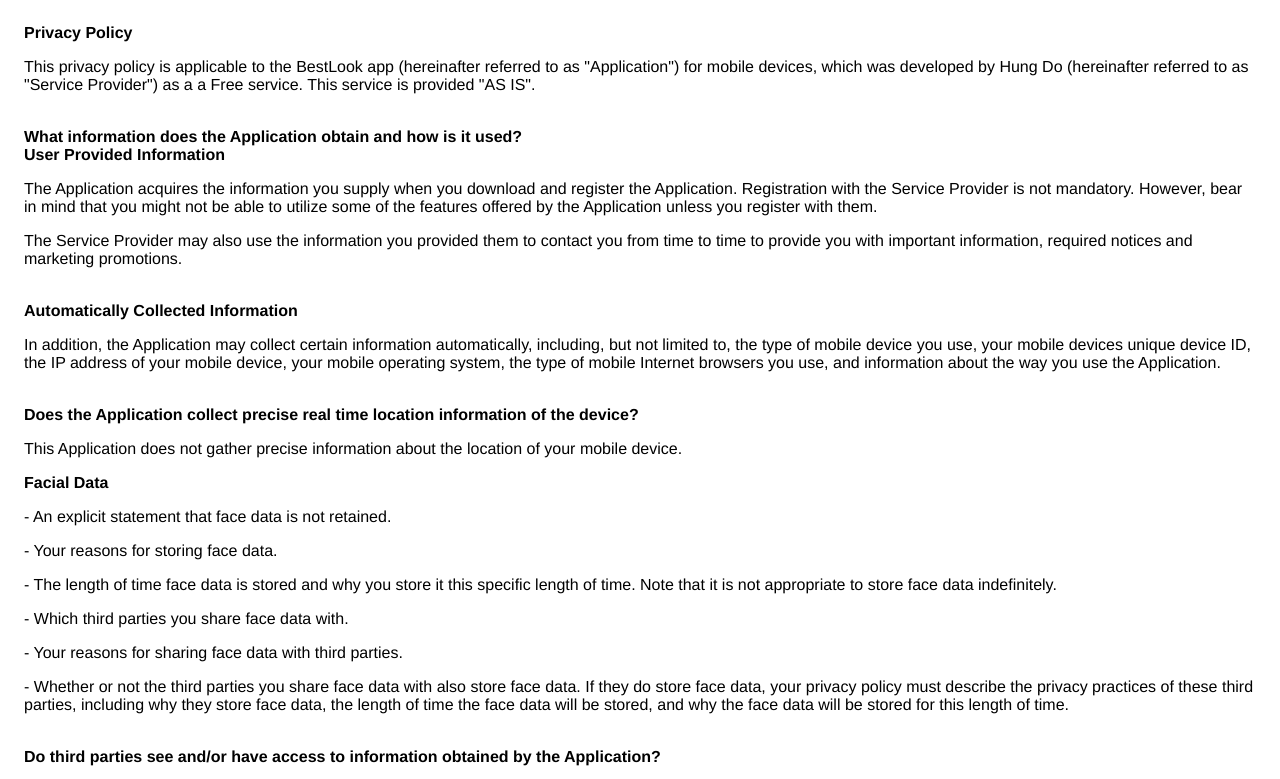
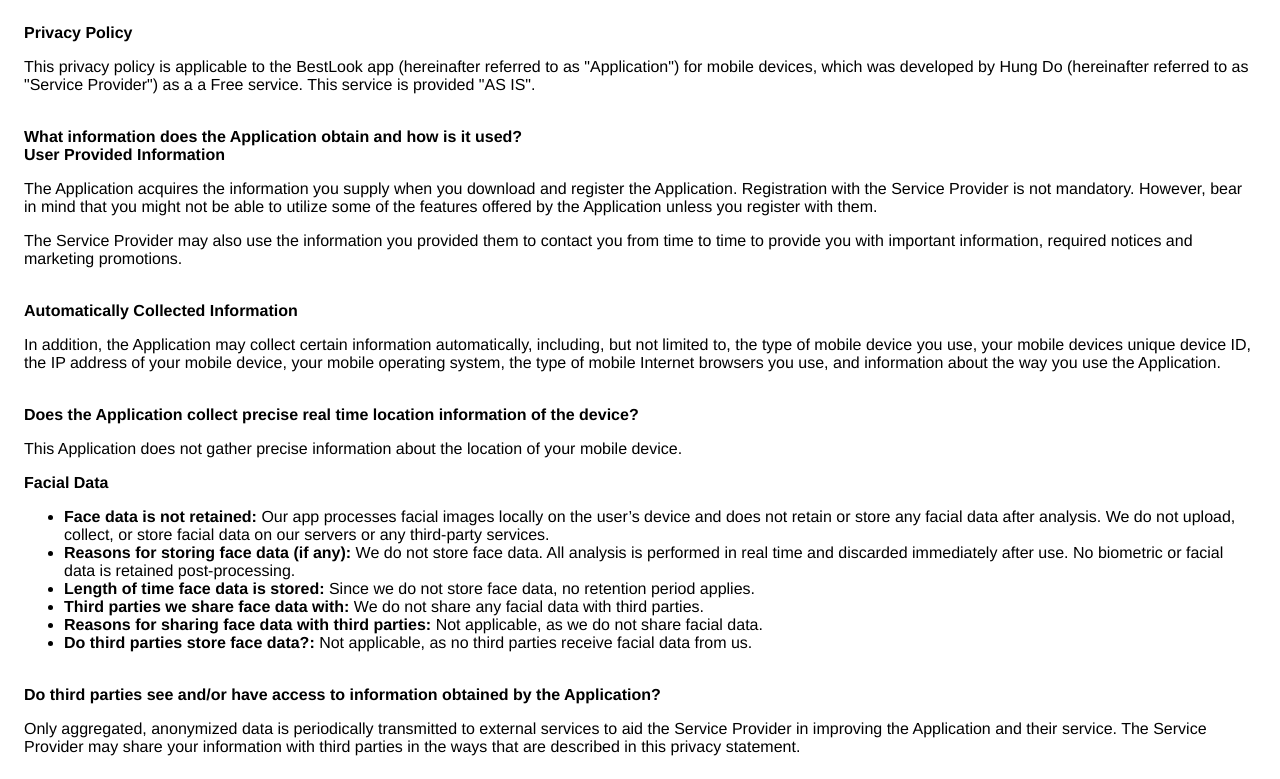
Before and after one commit to best-look/best-look.github.io, a plain HTML site: page privacy.html in a window 1280 px wide. Shown: the top 779 px of the page. Drawn offline with Linux system fonts and the light colour scheme.

Commit message:
Update privacy.html

```diff
--- a/privacy.html
+++ b/privacy.html
@@ -31,13 +31,28 @@
         Application.</p><br><strong>Does the Application collect precise real time location information of the
         device?</strong>
     <p>This Application does not gather precise information about the location of your mobile device.</p>
-    <strong>Facial Data</strong>
-    <p>- An explicit statement that face data is not retained.</p>
-    <p>- Your reasons for storing face data.</p>
-    <p>- The length of time face data is stored and why you store it this specific length of time. Note that it is not appropriate to store face data indefinitely.</p>
-    <p>- Which third parties you share face data with.</p>
-    <p>- Your reasons for sharing face data with third parties.</p>
-    <p>- Whether or not the third parties you share face data with also store face data. If they do store face data, your privacy policy must describe the privacy practices of these third parties, including why they store face data, the length of time the face data will be stored, and why the face data will be stored for this length of time.</p>
+
+     <strong>Facial Data</strong>
+    <ul>
+      <li>
+        <strong>Face data is not retained:</strong> Our app processes facial images locally on the user’s device and does not retain or store any facial data after analysis. We do not upload, collect, or store facial data on our servers or any third-party services.
+      </li>
+      <li>
+        <strong>Reasons for storing face data (if any):</strong> We do not store face data. All analysis is performed in real time and discarded immediately after use. No biometric or facial data is retained post-processing.
+      </li>
+      <li>
+        <strong>Length of time face data is stored:</strong> Since we do not store face data, no retention period applies.
+      </li>
+      <li>
+        <strong>Third parties we share face data with:</strong> We do not share any facial data with third parties.
+      </li>
+      <li>
+        <strong>Reasons for sharing face data with third parties:</strong> Not applicable, as we do not share facial data.
+      </li>
+      <li>
+        <strong>Do third parties store face data?:</strong> Not applicable, as no third parties receive facial data from us.
+      </li>
+    </ul>
 
     <div style="display: none;">
         <p>This Application collects your device's location, which helps the Service Provider determine your approximate
```
